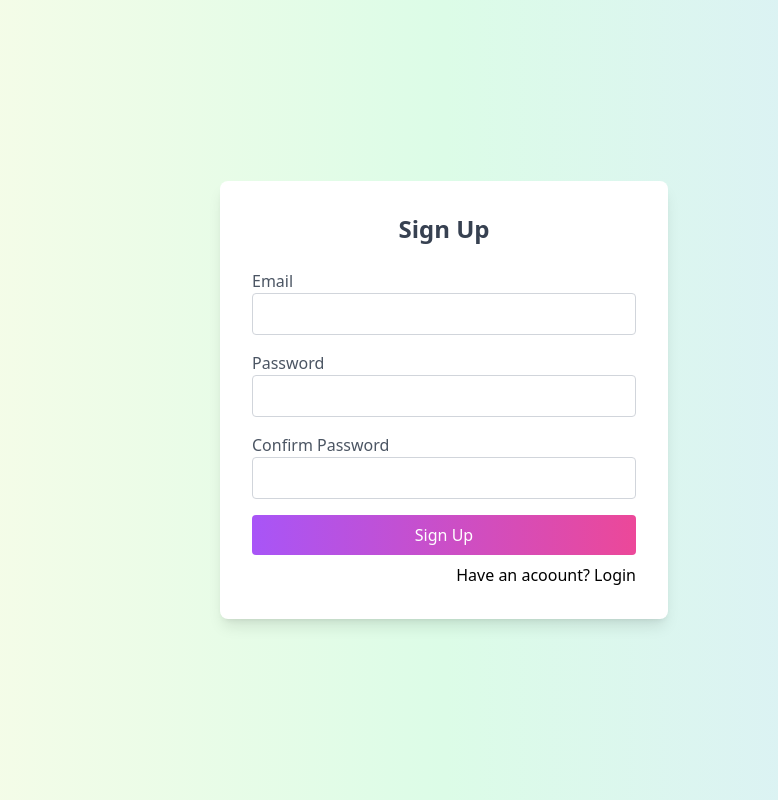
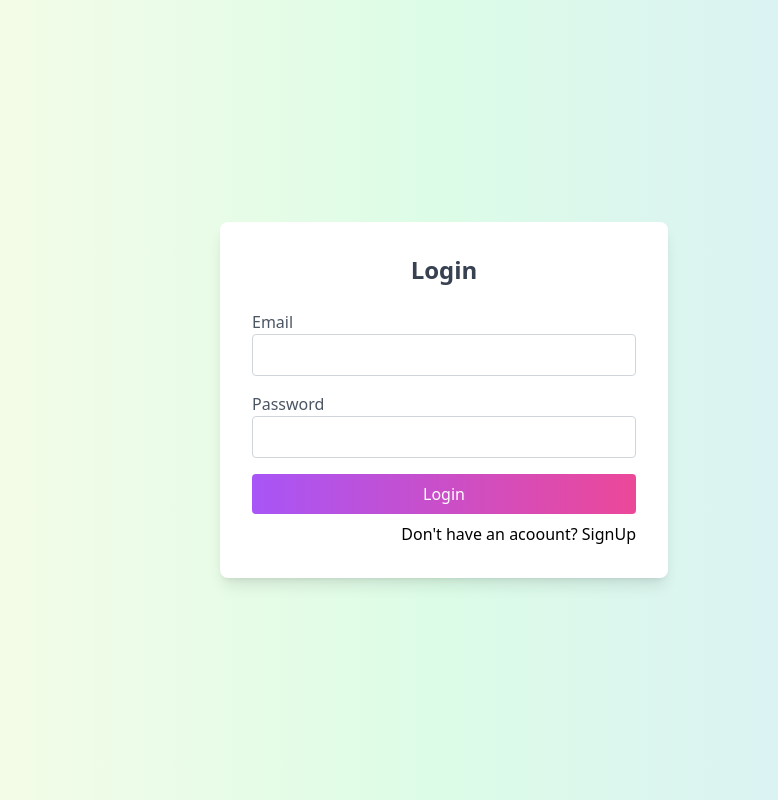
Before and after one commit to sameer798/react-expense-app, a React (Create React App) app: page / in a window 1280 px wide. Shown: the whole page, without its empty margins (196-974 px from the left). Built offline with nearby package versions, Linux system fonts and the light colour scheme.

Commit message:
added login page

```diff
--- a/public/index.html
+++ b/public/index.html
@@ -29,6 +29,7 @@
   <body>
     <noscript>You need to enable JavaScript to run this app.</noscript>
     <div id="root"></div>
+    <div id="modal"></div>
     <!--
       This HTML file is a template.
       If you open it directly in the browser, you will see an empty page.
--- a/src/App.js
+++ b/src/App.js
@@ -1,10 +1,11 @@
 import './App.css';
-import SignUp from './components/authentication/SignUp';
+// import SignUp from './components/authentication/SignUp';
+import Login from './components/authentication/Login'
 
 function App() {
   return (
    <>
-  <SignUp/>
+  <Login/>
    </>
   );
 }
--- /dev/null
+++ b/src/components/authentication/Login.js
@@ -0,0 +1,86 @@
+import React, { useRef } from "react";
+// import Modal from "../modal/Modal";
+
+// const key = AIzaSyBpQzti02j9pRYewe_6aVXcVTcuxoDsuxI;
+const Login = () => {
+
+
+  const emailInputRef = useRef();
+  const passwordInputRef = useRef();
+
+
+  const submitHandler = async(e) => {
+    e.preventDefault();
+    const email = emailInputRef.current.value;
+    const password = passwordInputRef.current.value;
+
+    try {
+        const response = await fetch('https://identitytoolkit.googleapis.com/v1/accounts:signInWithPassword?key=AIzaSyBpQzti02j9pRYewe_6aVXcVTcuxoDsuxI', {
+            method: "POST",
+            body: JSON.stringify({
+                email:email,
+                password:password,
+                returnSecureToken: true
+            }),
+            headers: {
+                "Content-type": "application/json"
+            }
+        })
+        console.log("R", response)
+        const data = await response.json();
+        console.log(data)
+    } catch (error) {
+
+    }
+
+
+
+  };
+
+
+  return (
+   <>
+
+     <div className="min-h-screen flex items-center justify-center bg-gradient-to-r from-yellow-50 via-green-100 to-blue-100">
+      <div className="bg-white p-8 rounded-lg shadow-lg max-w-md w-full">
+        <h2 className="text-2xl font-bold text-center mb-6 text-gray-700">
+          Login
+        </h2>
+        <form onSubmit={submitHandler} className="space-y-4">
+          <div>
+            <label className="block text-gray-600">Email</label>
+            <input
+              ref={emailInputRef}
+              type="email"
+              name="email"
+              required
+              className="w-full p-2 border border-gray-300 rounded focus:outline-none focus:ring-2 focus:ring-pink-500"
+            />
+          </div>
+          <div>
+            <label className="block text-gray-600">Password</label>
+            <input
+              ref={passwordInputRef}
+              type="password"
+              name="password"
+              required
+              className="w-full p-2 border border-gray-300 rounded focus:outline-none focus:ring-2 focus:ring-pink-500"
+            />
+          </div>
+          <button
+            type="submit"
+            className="w-full bg-gradient-to-r from-purple-500 to-pink-500 text-white p-2 rounded hover:bg-gradient-to-l focus:outline-none focus:ring-2 focus:ring-purple-500 focus:ring-offset-2"
+          >
+            Login
+          </button>
+        </form>
+        <div className="flex justify-end hover:text-gray-700">
+          <button className="mt-2 ">Don't have an acoount? SignUp</button>
+        </div>
+      </div>
+    </div>
+   </>
+  );
+};
+
+export default Login;
--- a/src/components/authentication/SignUp.js
+++ b/src/components/authentication/SignUp.js
@@ -1,7 +1,14 @@
 import React, { useRef, useState } from "react";
+import Modal from "../modal/Modal";
 
 // const key = AIzaSyBpQzti02j9pRYewe_6aVXcVTcuxoDsuxI;
 const SignUp = () => {
+
+    const [error, setError] = useState(false);
+    const [errorMessage, setErrorMessage] = useState('');
+    const [isLoading, setIsLoading] = useState(false);
+    const [successMessage, setSuccessMessage] = useState(false)
+
   const [isPasswordCurrect, setIsPasswordCurrect] = useState(true);
   const emailInputRef = useRef();
   const passwordInputRef = useRef();
@@ -9,6 +16,7 @@ const SignUp = () => {
 
   const submitHandler = async(e) => {
     e.preventDefault();
+    setIsLoading((prev)=> !prev);
     const email = emailInputRef.current.value;
     const password = passwordInputRef.current.value;
     const confirmPassword = confirmPasswordInputRef.current.value;
@@ -17,6 +25,7 @@ const SignUp = () => {
 
     if (password !== confirmPassword) {
       setIsPasswordCurrect(false);
+      setIsLoading((prev)=> !prev);
       setTimeout(() => {
         setIsPasswordCurrect(true);
       }, 2000);
@@ -35,18 +44,29 @@ const SignUp = () => {
                 "Content-type": "application/json"
             }
         })
+        setIsLoading(true);
+        if(!response.ok){
+          setError(true)
 
+        }
         const data = await response.json()
-        console.log(data)
+        if(response.ok){
+            setSuccessMessage(true)
+        }
+        setIsLoading((prev)=> !prev);
+        throw new Error(data.error.message)
     } catch (error) {
-
+        setErrorMessage(error.message)
     }
 
 
   };
 
+
   return (
-    <div className="min-h-screen flex items-center justify-center bg-gradient-to-r from-yellow-50 via-green-100 to-blue-100">
+   <>
+   {error && <Modal message={errorMessage} onCloseError={()=>setError(false)} success={successMessage}/>}
+     <div className="min-h-screen flex items-center justify-center bg-gradient-to-r from-yellow-50 via-green-100 to-blue-100">
       <div className="bg-white p-8 rounded-lg shadow-lg max-w-md w-full">
         <h2 className="text-2xl font-bold text-center mb-6 text-gray-700">
           Sign Up
@@ -87,6 +107,7 @@ const SignUp = () => {
               password & confirmPassword is not same!
             </p>
           )}
+          {isLoading && <p className="text-gray-500">Loading...</p>}
           <button
             type="submit"
             className="w-full bg-gradient-to-r from-purple-500 to-pink-500 text-white p-2 rounded hover:bg-gradient-to-l focus:outline-none focus:ring-2 focus:ring-purple-500 focus:ring-offset-2"
@@ -99,6 +120,7 @@ const SignUp = () => {
         </div>
       </div>
     </div>
+   </>
   );
 };
 
--- /dev/null
+++ b/src/components/modal/Modal.js
@@ -0,0 +1,39 @@
+import React from "react";
+import { createPortal } from "react-dom";
+
+const Backdrop = () => {
+  return <div className="fixed  bg-gray-500 bg-opacity-40  z-10 inset-0"></div>;
+};
+
+
+const MOdalOverlay = ({ message, onCloseError, successMessage }) => {
+console.log(successMessage)
+
+  const closeModal = ()=>{
+    onCloseError()
+  }
+
+  return (
+    <div className="fixed max-w-sm max-h-36 rounded-lg m-auto inset-0 bg-white z-40 p-4">
+      <div className="flex flex-col">
+        <p className="font-medium ">There was an issue with your request.</p>
+        <p className="text-red-500">{successMessage ? "You have successfully logged in." : message}</p>
+        <div className="absolute right-2 bottom-2">
+          <button className="bg-blue-500 rounded-md px-4 py-1 text-white hover:bg-blue-600" onClick={closeModal}>Try again</button>
+        </div>
+      </div>
+    </div>
+  );
+};
+
+const modalElement = document.getElementById("modal");
+const Modal = (props) => {
+  return (
+    <>
+      {createPortal(<Backdrop />, modalElement)}
+      {createPortal(<MOdalOverlay message={props.message} onCloseError={props.onCloseError} successMessage={props.success}/>, modalElement)}
+    </>
+  );
+};
+
+export default Modal;
```
